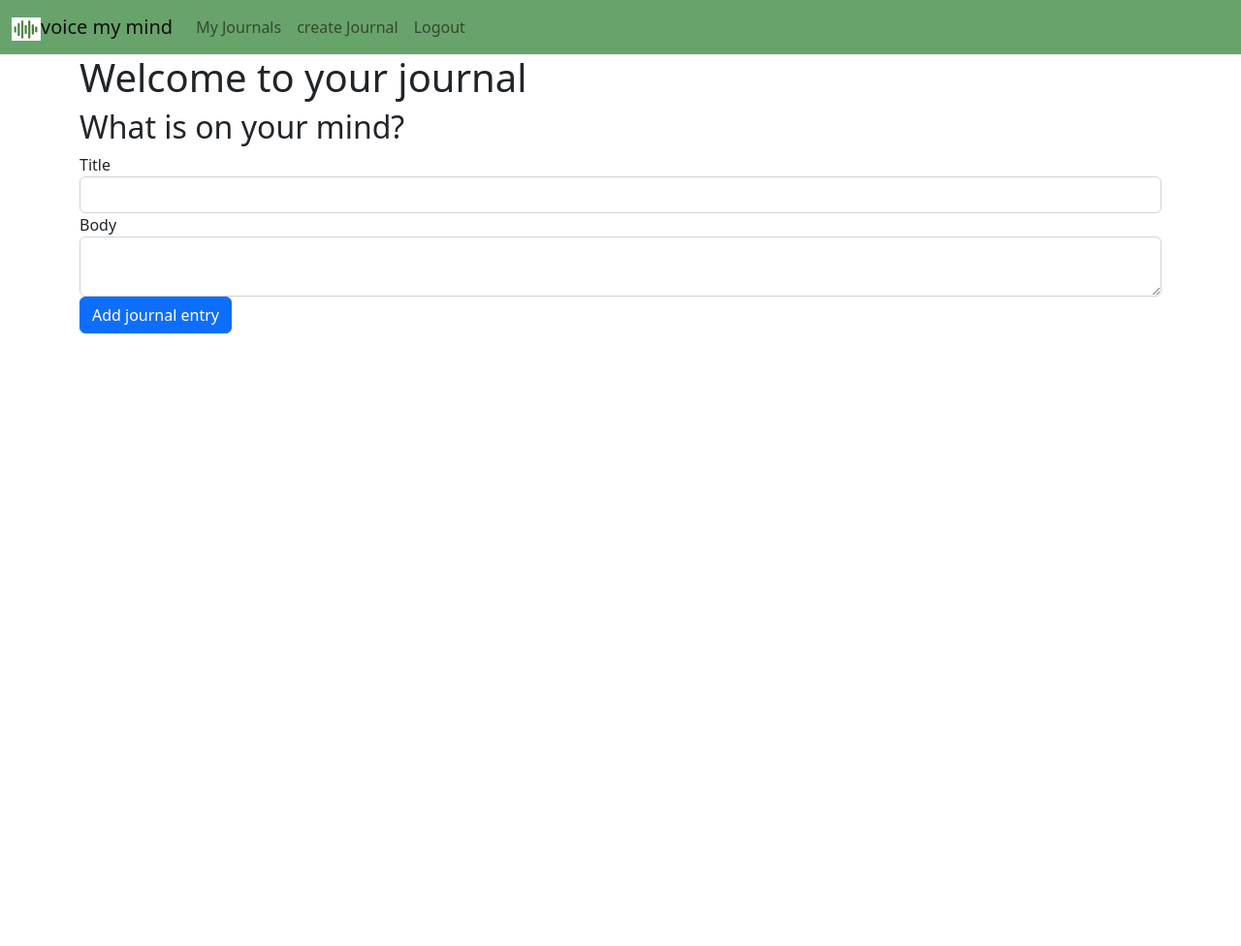
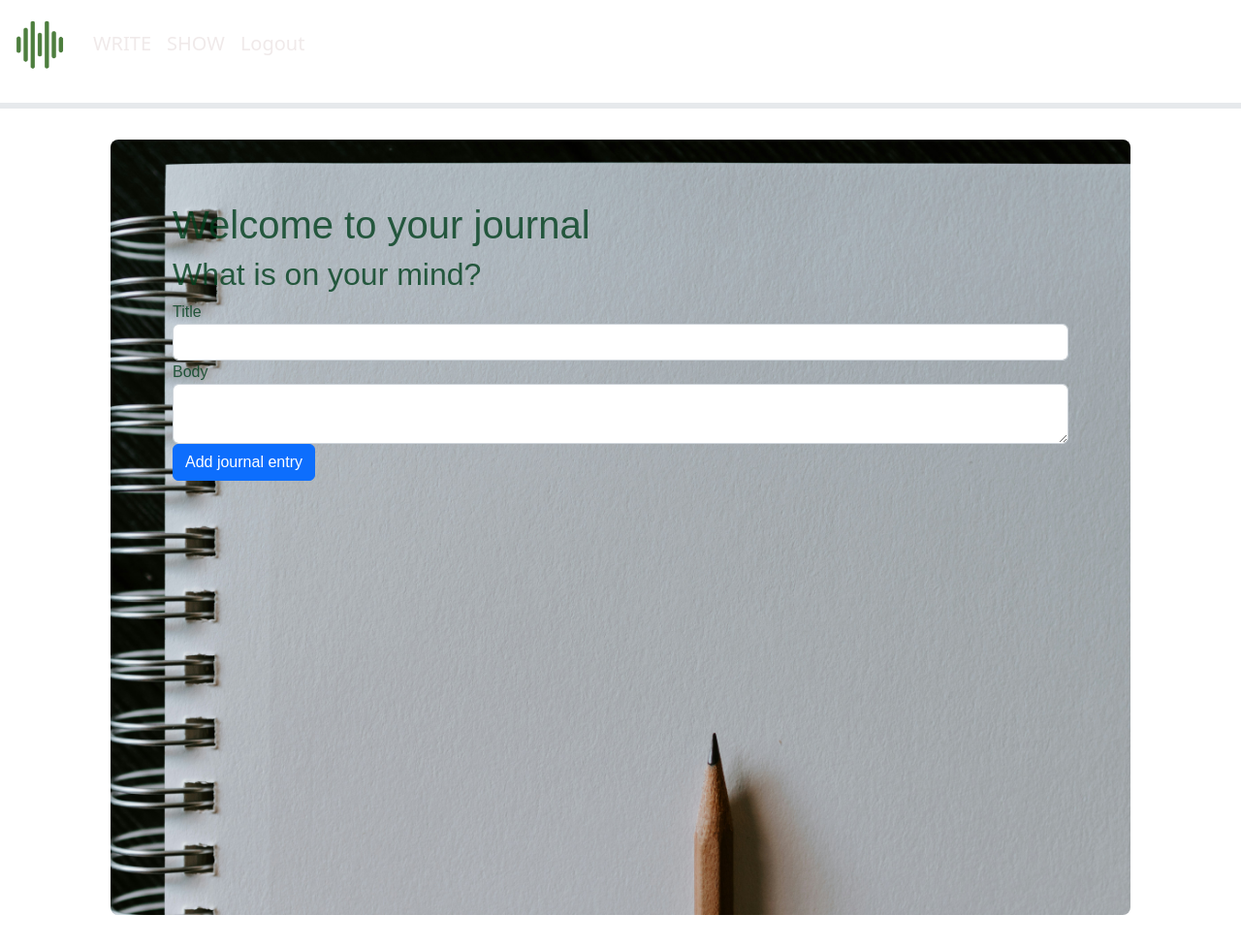
Before and after one commit to Wasealex/VoiceMyMind, a Flask app: page /myjournal/create in a window 1280 px wide. Shown: the whole page at 97% size. Before the commit the page ends 344 px from the top, so only its background shows below. Run offline with Flask 3, Linux system fonts and the light colour scheme; the visitor is signed in with stand-in values (Sample User, id 1); some libraries are stand-ins or nearby versions.

Commit message:
"Updated CSS styles, modified HTML templates for all, base, create_journal, update_journal, and welcome pages, and added Bootstrap scripts."

```diff
--- a/app/static/css/styles.css
+++ b/app/static/css/styles.css
@@ -1,42 +1,31 @@
-body {
-  font-family: Arial, sans-serif;
-  margin: 0;
-  padding: 0;
-  background-color: #f5f5f5;
+.create-container {
+  background-image: url('/static/images/journalbook4.jpg');
+  background-size: 100vw 100vh;
+  background-position: 30%center;
+  background-repeat: no-repeat;
+  height: 100vh;
+  display: flex;
+  flex-direction: column;
+  justify-content: auto;
+  font-family: 'Arial', sans-serif;
 }
 
-header {
-  background-color: #333;
-  color: #fff;
-  padding: 20px;
-  text-align: center;
+.content-wrapper {
+  color: rgba(1, 63, 29, 0.8);
+  padding: 4rem;
+  border-radius: 8px;
+  text-align: left;
+  margin: 2rem;
 }
 
-nav {
-  background-color: #444;
-  color: #fff;
-  padding: 10px;
-  text-align: center;
+.welcome-container {
+  background-image: url('/static/images/openbook3.jpg');
+  background-size: cover;
+  background-position: center;
+  background-repeat: no-repeat;
+  height: 100vh;
+  display: flex;
+  flex-direction: column;
+  justify-content: auto;
+  font-family: 'Arial', sans-serif;
 }
-
-nav a {
-  color: #fff;
-  text-decoration: none;
-  padding: 10px;
-  margin: 5px;
-}
-
-nav a:hover {
-  background-color: #555;
-}
-
-main {
-  padding: 20px;
-}
-
-footer {
-  background-color: #333;
-  color: #fff;
-  padding: 10px;
-  text-align: center;
-}
--- a/app/templates/all.html
+++ b/app/templates/all.html
@@ -1,4 +1,5 @@
 {% extends "base.html" %} {% block content %}
+<div class="create-container content-wrapper">
 <h1>my journals</h1>
 <ul>
   {% for journal in user.journals|sort(reverse=True, attribute='timestamp') %}
@@ -14,4 +15,5 @@
   </li>
   {% endfor %}
 </ul>
+</div>
 {% endblock %}
--- a/app/templates/base.html
+++ b/app/templates/base.html
@@ -10,44 +10,61 @@
       integrity="sha384-rbsA2VBKQhggwzxH7pPCaAqO46MgnOM80zW1RWuH61DGLwZJEdK2Kadq2F9CUG65"
       crossorigin="anonymous"
     />
+    <link
+      rel="stylesheet"
+      href="{{ url_for('static', filename='css/styles.css') }}"
+    />
   </head>
   <body>
-    <nav class="navbar navbar-expand-lg" style="background-color: #69a36c">
-      <div class="container-fluid">
-        <a class="navbar-brand" href="{{ url_for('auth.welcome') }}"><img src="/static/images/home_icon.png" alt="voicemymind" width="30" height="24"/>voice my mind</a>
-        <button class="navbar-toggler" type="button" data-bs-toggle="collapse" data-bs-target="#navbarNavAltMarkup" aria-controls="navbarNavAltMarkup" aria-expanded="false" aria-label="Toggle navigation"><span class="navbar-toggler-icon"></span></button>
-        <div class="collapse navbar-collapse" id="navbarNavAltMarkup">
-        <div class="navbar-nav">
+    <nav class="navbar navbar-expand-lg" style="color: #f0eaea;">
+      <div class="container-fluid" style="font-size: 20px; color: #f0eaea;">
+        <a class="navbar-brand" style="font-size: 20px; color: #f0eaea;" href="{{ url_for('auth.welcome') }}">
+          <img src="/static/images/home_icon.png" alt="voicemymind" width="60" height="64"/>
+        </a>
+        <button class="navbar-toggler" type="button" data-bs-toggle="collapse" data-bs-target="#navbarNavAltMarkup" aria-controls="navbarNavAltMarkup" aria-expanded="false" aria-label="Toggle navigation">
+          <span class="navbar-toggler-icon"></span>
+        </button>
+        <div class="collapse navbar-collapse" id="navbarNavAltMarkup" style="color: #f0eaea;">
+          <div class="navbar-nav" style="color: #f0eaea;">
             {% if user.is_authenticated %}
-            <a class="nav-link" id="myjournal" href="{{ url_for('views.myjournal') }}">My Journals</a>
-            <a class="nav-link" id="create_journal" href="{{ url_for('views.create_journal') }}">create Journal</a>
-            <a class="nav-link" id="logout" href="{{ url_for('auth.logout') }}">Logout</a>
+            <a class="nav-link" id="create_journal" href="{{ url_for('views.create_journal') }}" style="color: #f0eaea;">WRITE</a>
+            <a class="nav-link" id="myjournal" href="{{ url_for('views.myjournal') }}" style="color: #f0eaea;">SHOW</a>
+            <a class="nav-link" id="logout" href="{{ url_for('auth.logout') }}" style="color: #f0eaea;">Logout</a>
             {% else %}
-            <a class="nav-link" id="login" href="{{ url_for('auth.login') }}">Login</a>
-            <a class="nav-link" id="signUp" href="{{ url_for('auth.sign_up') }}">Sign Up</a>
+            <a class="nav-link" id="login" href="{{ url_for('auth.login') }}" style="color: #f0eaea;">Login</a>
+            <a class="nav-link" id="signUp" href="{{ url_for('auth.sign_up') }}" style="color: #f0eaea;">Sign Up</a>
             {% endif %}
-        </div>
+          </div>
         </div>
       </div>
     </nav>
+    <hr class="border border-3 opacity-75">
     {% with messages = get_flashed_messages(with_categories=true) %} {% if
     messages %} {% for category, message in messages %} {% if category=='error'
     %}
-    <div class="alert alert-danger alert-dismissible fade show">
+    <div class="alert alert-danger alert-dismissible fade show d-flex justify-content-between align-items-center">
       {{ message }}
-      <button type="button" class="close" data-dismiss="alert">
-        <span aria-hidden="true">×</span>
+      <button type="button" class="close float-right" data-dismiss="alert">
+        <span aria-hidden="true">&times;</span>
       </button>
     </div>
     {% else %}
-    <div class="alert alert-success alert-dismissible fade show">
+    <div class="alert alert-success alert-dismissible fade show d-flex justify-content-between align-items-center">
       {{ message }}
-      <button type="button" class="close" data-dismiss="alert">
-        <span aria-hidden="true">×</span>
+      <button type="button" class="close float-right" data-dismiss="alert">
+        <span aria-hidden="true">&times;</span>
       </button>
     </div>
     {% endif %} {% endfor %} {% endif %} {% endwith %}
-    <div class="container">{% block content %}{% endblock %}</div>
+      <div class="container">{% block content %}{% endblock %}</div>
+    <script src="https://code.jquery.com/jquery-3.6.0.min.js"></script>
+<script src="https://stackpath.bootstrapcdn.com/bootstrap/4.5.2/js/bootstrap.min.js"></script>
+<script>
+  $(function () {
+    $('[data-toggle="tooltip"]').tooltip()
+    $('[data-toggle="popover"]').popover()
+  })
+</script>
     <script
       src="https://cdn.jsdelivr.net/npm/bootstrap@5.2.3/dist/js/bootstrap.bundle.min.js"
       integrity="sha384-kenU1KFdBIe4zVF0s0G1M5b4hcpxyD9F7jL+jjXkk+Q2h455rYXK/7HAuoJl+0I4"
--- a/app/templates/create_journal.html
+++ b/app/templates/create_journal.html
@@ -1,5 +1,7 @@
-{% extends "base.html" %} {% block title %}Welcome{% endblock %} {% block
-content %}
+{% extends "base.html" %}
+{% block title %}Welcome{% endblock %}
+{% block content %}
+<div class="create-container content-wrapper">
   <h1>Welcome to your journal</h1>
   <h2>What is on your mind?</h2>
   <form method="POST">
@@ -13,4 +15,5 @@ content %}
     </div>
     <button type="submit" class="btn btn-primary">Add journal entry</button>
   </form>
+</div>
 {% endblock %}
--- a/app/templates/update_journal.html
+++ b/app/templates/update_journal.html
@@ -1,7 +1,4 @@
 {% extends "base.html" %} {% block content %}
-<a href="{{ url_for('views.myjournal') }}" class="btn btn-primary"
-  >my journals</a
->
 <h1>Update My Journal</h1>
 {% if journal %} Date Created: {{ journal.timestamp.strftime('%B %d, %Y
 %H:%M:%S') }}
@@ -35,4 +32,5 @@
 </form>
 {% else %}
 <p>No journal found.</p>
-{% endif %} {% endblock %}
+{% endif %}
+{% endblock %}
--- a/app/templates/welcome.html
+++ b/app/templates/welcome.html
@@ -1,4 +1,6 @@
 {% extends "base.html" %} {% block content %}
+<div class="welcome-container content-wrapper">
 <h1>Welcome!</h1>
 <p>This is the welcome page.</p>
+</div>
 {% endblock %}
```
Also changed, not shown: app/static/images/journalbook2.jpg (added), app/static/images/journalbook3.jpg (added), app/static/images/journalbook4.jpg (added), app/static/images/openbook.jpg (added), app/static/images/openbook3.jpg (added), 1 other file. Lines whose indentation alone changed are shown as unchanged.
